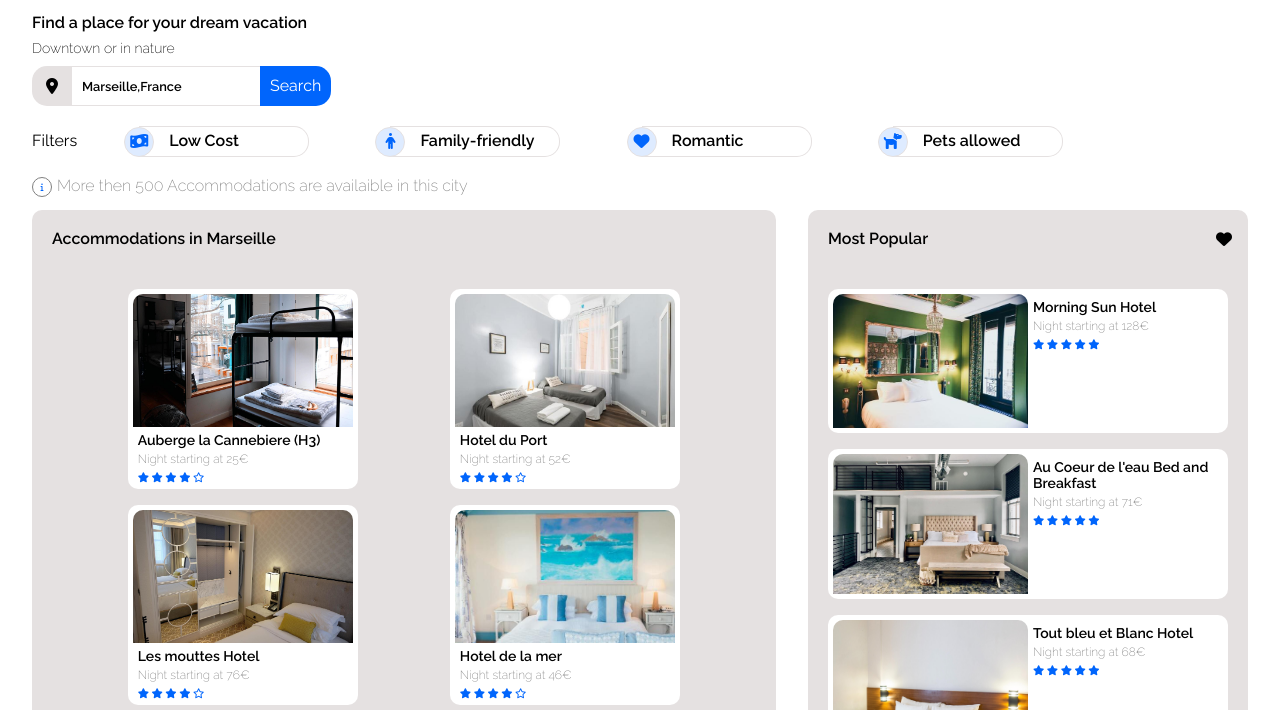
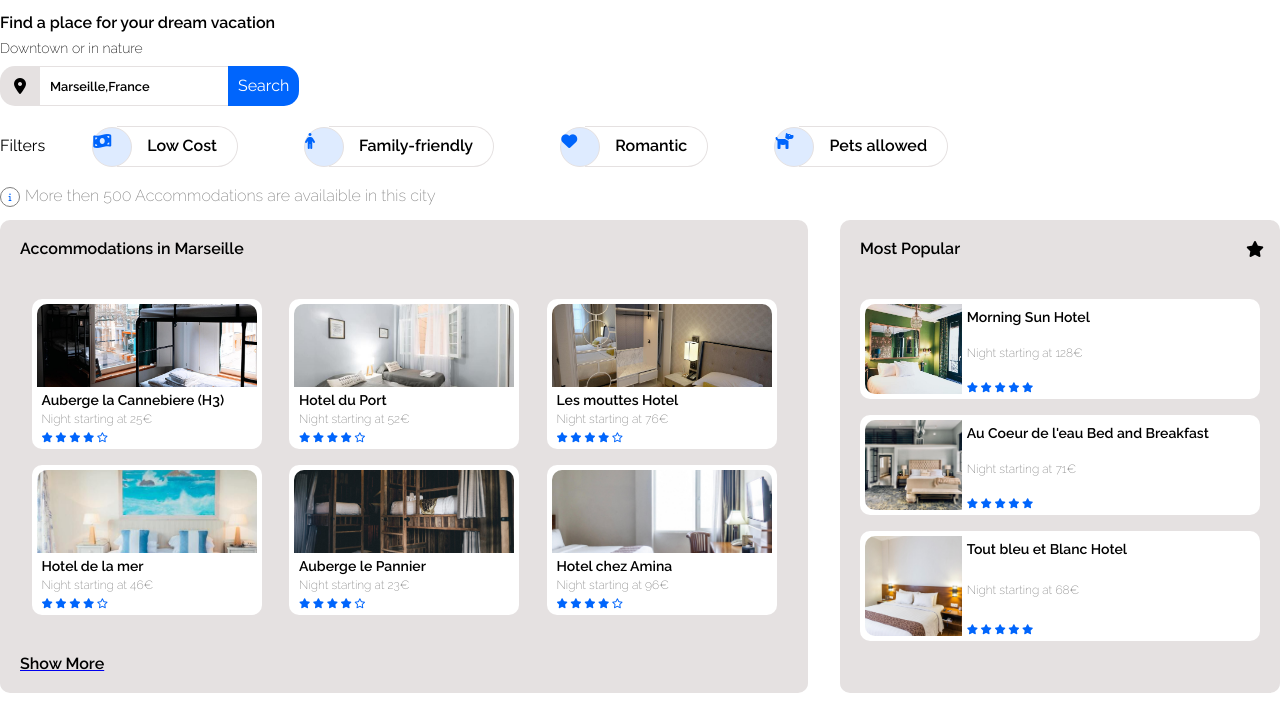
Before and after one commit to Tomerozfresko/Booki, a plain HTML site: page index.html in a window 1280 px wide. Shown: the part 76-786 px from the top of the page. Drawn offline with Linux system fonts and the light colour scheme.

Commit message:
gitignore

```diff
--- a/CSS/style.css
+++ b/CSS/style.css
@@ -23,7 +23,7 @@ body {
 
 .out {
   margin: auto;
-  width: 95vw;
+  max-width: 1440px;
 }
 
 /* -----------------------Fonts, Colors,Variables--------------------------------- */
@@ -187,12 +187,13 @@ body {
 }
 
 .filter__label {
-  padding: 5px 20px 5px 30px;
+  padding: 10px 20px 10px 30px;
   border: 1px solid var(--bg-gray);
   border-left: none;
-  border-radius: 0px 15px 15px 0px;
+  border-radius: 0px 25px 25px 0px;
   cursor: pointer;
-  width: 170px;
+  width: fit-content;
+  text-align: center;
 }
 
 .filter__label:hover {
@@ -213,13 +214,15 @@ body {
   padding: 5px 0px;
   border: 1px solid var(--bg-gray);
   border-radius: 50%;
-  width: 30px;
-  height: 30px;
+  width: 40px;
+  height: 40px;
   background-color: #deebff;
   color: var(--main-blue);
-  text-align: center;
   position: relative;
   left: 15px;
+  display: flex;
+  justify-content: center;
+  align-items: center;
 }
 
 .filter__button {
@@ -276,10 +279,10 @@ body {
   padding: 5px;
   border-radius: 10px;
   overflow: hidden;
-  max-height: 200px;
+  max-height: 150px;
   min-height: 100px;
   min-width: 220px;
-  max-width: 18vw;
+  width: 230px;
 }
 
 .card:hover {
@@ -325,7 +328,7 @@ body {
 .title--heart:after {
   font-family: "Font Awesome 5 Free";
   font-weight: 600;
-  content: "\f004";
+  content: "\f005";
   position: absolute;
   text-align: center;
   right: 1rem;
@@ -353,6 +356,7 @@ body {
 .card__body--most {
   flex: 1 1 0;
   overflow: visible;
+  justify-content: space-between;
 }
 
 .title {
@@ -371,15 +375,16 @@ body {
 }
 
 .img__container--most {
-  flex: 1 1 0;
+  flex: 0.33 1 0;
   overflow: hidden;
+  max-height: 100px;
 }
 
 .card__img--most {
   width: 100%;
   height: 100%;
   object-fit: cover;
-  border-radius: 10px 10px 0px 0px;
+  border-radius: 10px 0px 0px 10px;
 }
 
 .starswrap {
```
Also changed, not shown: 1 other file.
